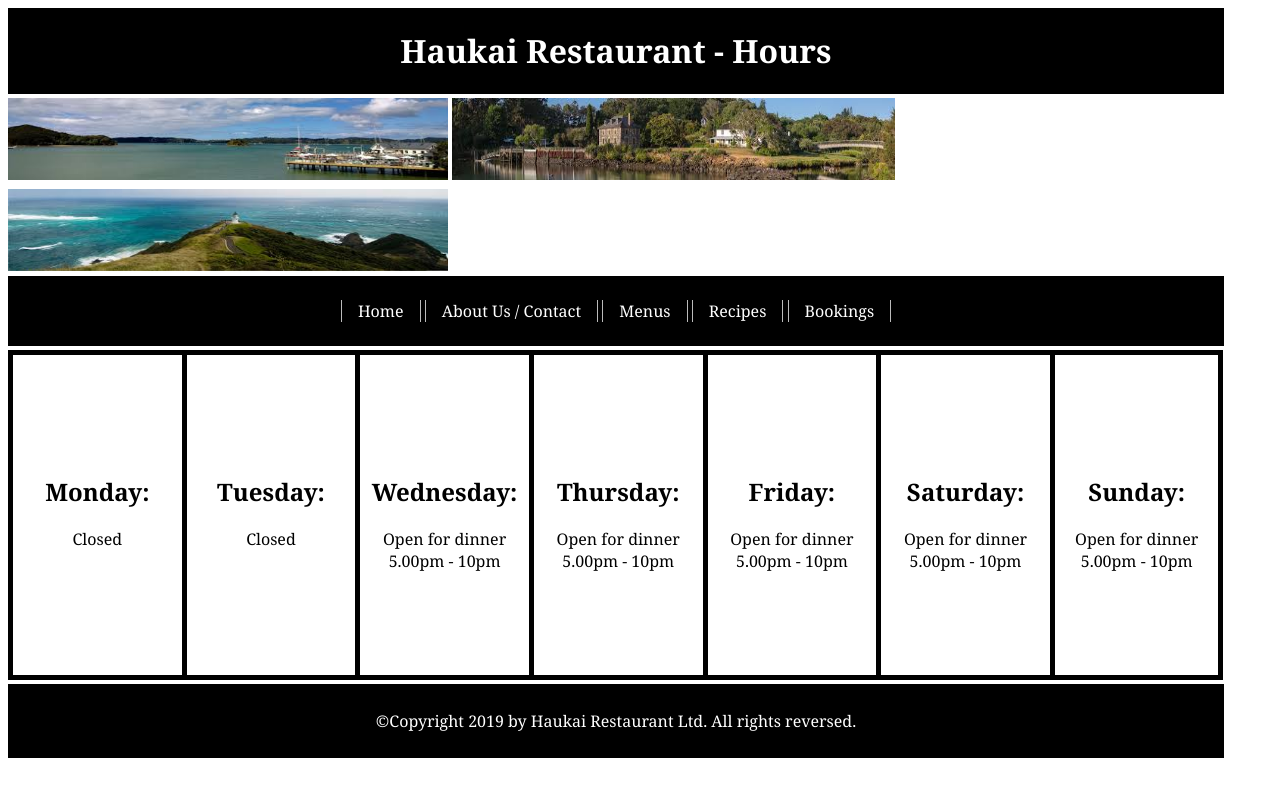
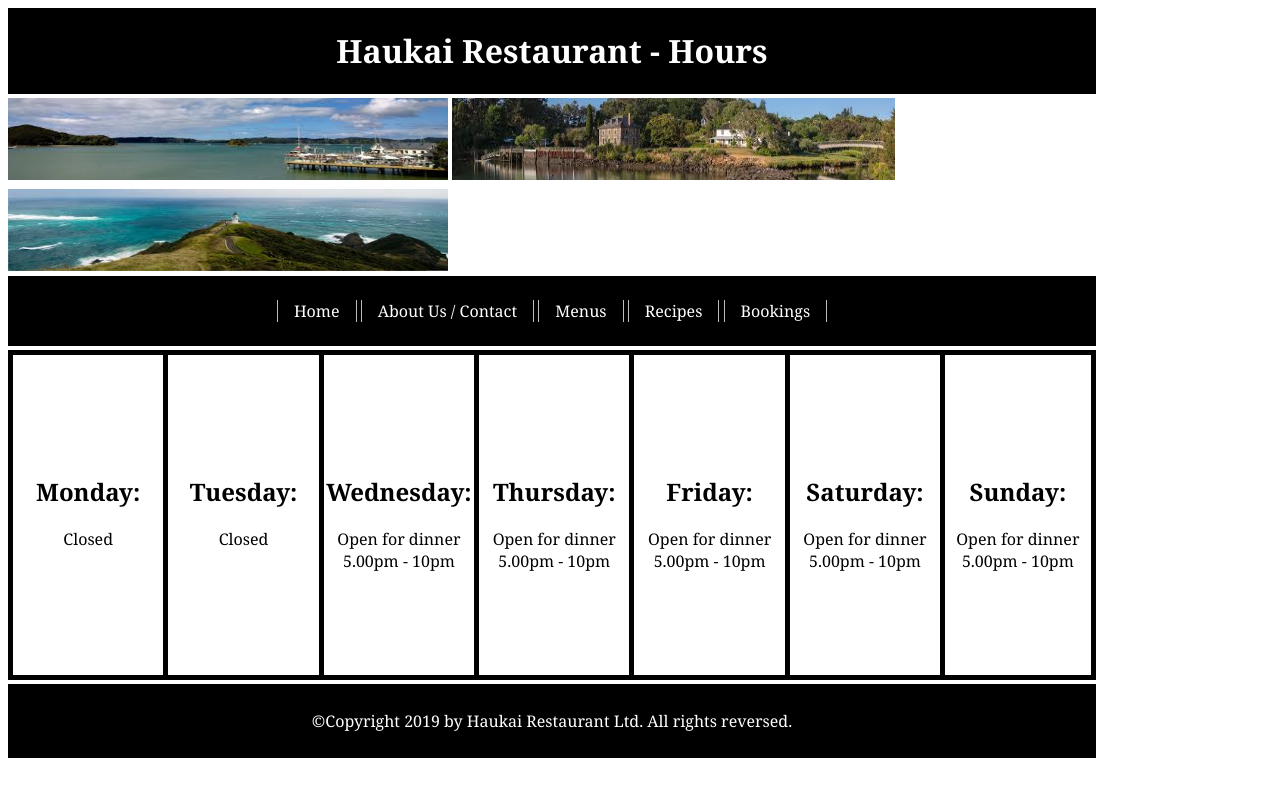
Before and after one commit to charmainetania/haukai, a PHP site: page /hours.html in a window 1280 px wide. Run offline with PHP 8.4, Linux system fonts and the light colour scheme.

Commit message:
Update css width

```diff
--- a/css/styles.css
+++ b/css/styles.css
@@ -5,7 +5,7 @@
 body {
   margin: 10;
   font-family: "Georgia", sans-serif;
-  width: 95%;
+  width: 85%;
 }
 
 header {
```
